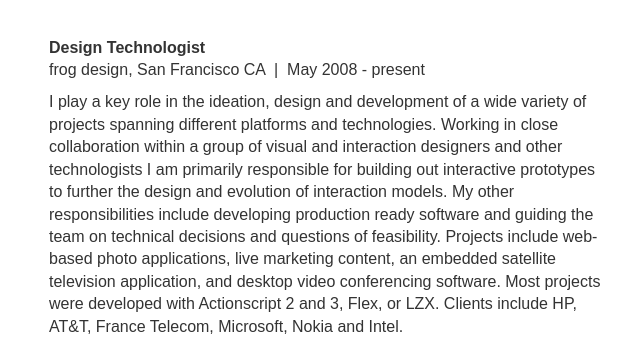
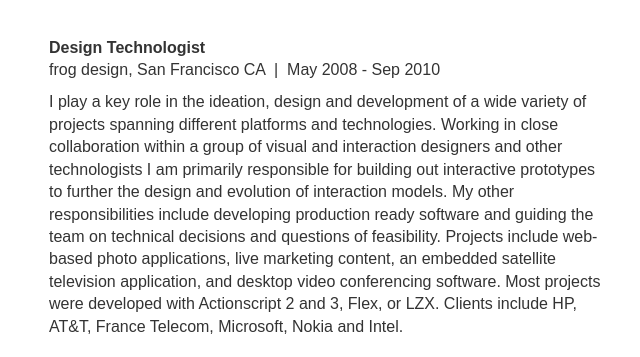
Before and after one commit to mingthedynasty/minglebee-lzx, a plain HTML site: page resume/index.html in a window 1280 px wide. Shown: the part 428-785 px from the top of the page, 411-1051 px from the left. Drawn offline with Linux system fonts and the light colour scheme.

Commit message:
update resume date

```diff
--- a/resume/index.html
+++ b/resume/index.html
@@ -87,7 +87,7 @@
 						Design Technologist
 						</span>
 						<br />
-						frog design, San Francisco CA  &nbsp;|&nbsp;  May 2008 - present
+						frog design, San Francisco CA  &nbsp;|&nbsp;  May 2008 - Sep 2010
 						<div id="subheadingcontentspacer">
 						</div>
 						I play a key role in the ideation, design and development of a wide variety of projects spanning different platforms and technologies.   Working in close collaboration within a group of visual and interaction designers and other technologists I am primarily responsible for building out interactive prototypes to further the design and evolution of interaction models. My other responsibilities include developing production ready software and guiding the team on technical decisions and questions of feasibility.  Projects include web-based photo applications, live marketing content, an embedded satellite television application, and desktop video conferencing software.   Most projects were developed with Actionscript 2 and 3, Flex, or LZX.  Clients include HP, AT&T, France Telecom,  Microsoft, Nokia and Intel.
```
